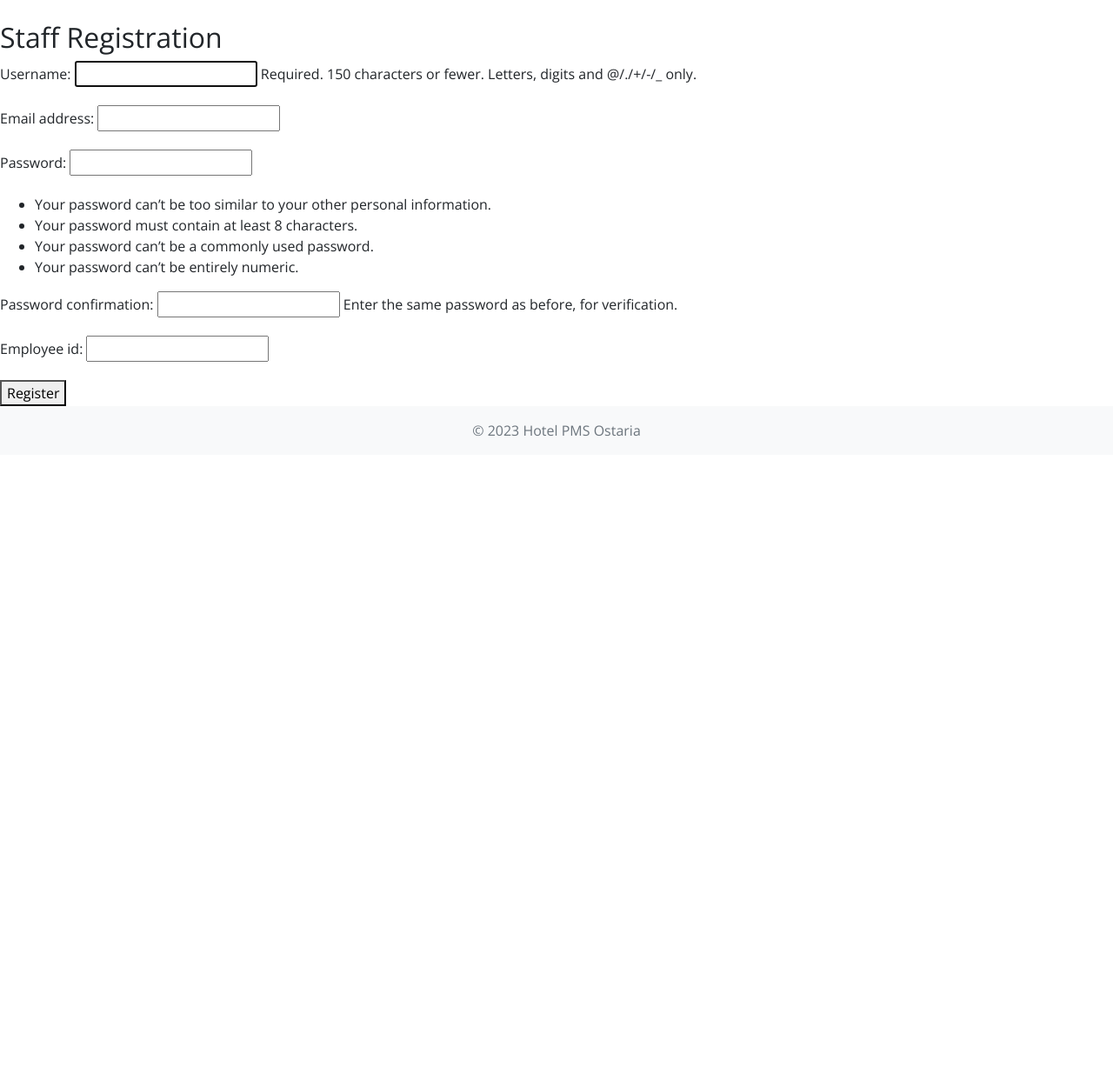
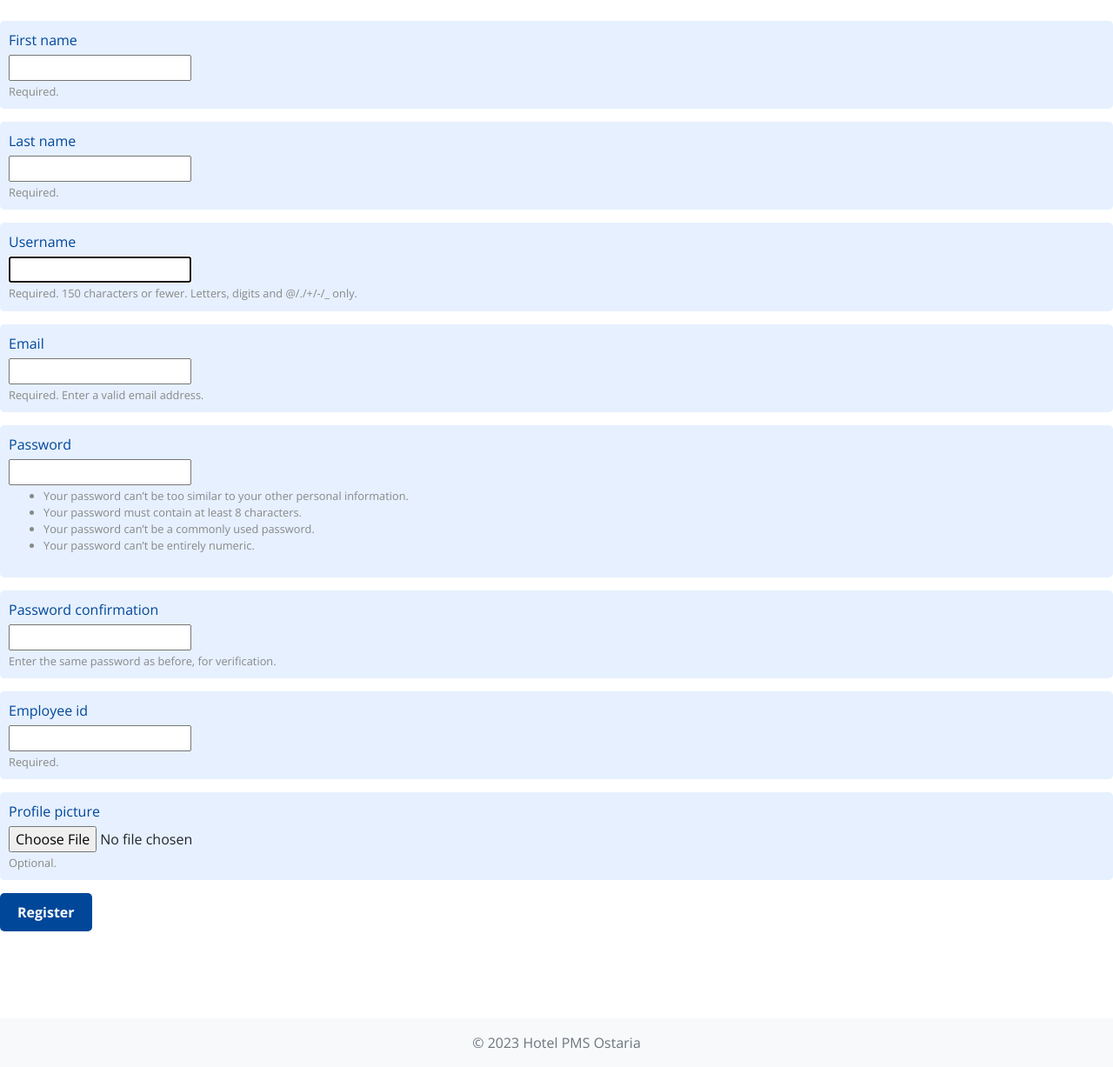
Before and after one commit to jagonzas/hotelPMS, a Django app: page /register/staff/ in a window 1280 px wide. Shown: the part 160-1387 px from the top of the page at 87% size. Before the commit the page ends 662 px from the top, so only its background shows below. Run offline with Django 4.2, Linux system fonts and the light colour scheme; some libraries are stand-ins or nearby versions.

Commit message:
fixed up register page for employees as well

```diff
--- a/hotel_pms/forms.py
+++ b/hotel_pms/forms.py
@@ -2,7 +2,7 @@ from django import forms
 from django.core.exceptions import ValidationError
 from django.contrib.auth.forms import UserCreationForm
 from django.contrib.auth.models import User
-from .models import Room, Customer, Booking, BookingCharge
+from .models import Room, Customer, Booking, BookingCharge, Employees
 
 
 class CustomerRegisterForm(UserCreationForm):
@@ -29,14 +29,28 @@ class CustomerRegisterForm(UserCreationForm):
         return user
 
 
-
 class EmployeeRegisterForm(UserCreationForm):
-    employee_id = forms.CharField()
+    first_name = forms.CharField(max_length=30, required=True, help_text='Required.')
+    last_name = forms.CharField(max_length=30, required=True, help_text='Required.')
+    email = forms.EmailField(max_length=254, help_text='Required. Enter a valid email address.')
+    employee_id = forms.CharField(max_length=50, required=True, help_text='Required.')
+    profile_picture = forms.ImageField(required=False, help_text='Optional.')
 
     class Meta:
         model = User
-        fields = ['username', 'email', 'password1', 'password2', 'employee_id']
+        fields = ['first_name', 'last_name', 'username', 'email', 'password1', 'password2', 'employee_id', 'profile_picture']
 
+    def save(self, commit=True):
+        user = super().save(commit=False)
+        user.first_name = self.cleaned_data['first_name']
+        user.last_name = self.cleaned_data['last_name']
+        if commit:
+            user.save()
+
+        employee_profile = Employees(user=user, employee_id=self.cleaned_data['employee_id'], profile_picture=self.cleaned_data['profile_picture'])
+        employee_profile.save()
+
+        return user
 
 class RoomForm(forms.ModelForm):
     class Meta:
--- a/hotel_pms/templates/hotel_pms/register_staff.html
+++ b/hotel_pms/templates/hotel_pms/register_staff.html
@@ -1,10 +1,61 @@
 {% extends "hotel_pms/index.html" %}
 
 {% block content %}
-  <h2>Staff Registration</h2>
-  <form method="POST">
-    {% csrf_token %}
-    {{ form.as_p }}
-    <button type="submit">Register</button>
-  </form>
+<style>
+.field-container {
+    margin-bottom: 15px;
+    padding: 10px;
+    border-radius: 5px;
+    background-color: #e6f0ff;
+}
+
+.field-container label {
+    display: block;
+    margin-bottom: 5px;
+    color: #004799;
+}
+
+.field-container .help {
+    display: block;
+    margin-top: 3px;
+    font-size: 0.8em;
+    color: #888;
+}
+
+.register-container {
+    padding-bottom: 100px;
+}
+
+.register-button {
+    background-color: #004799;
+    color: #FFF;
+    padding: 10px 20px;
+    border: none;
+    border-radius: 5px;
+    cursor: pointer;
+    font-weight: bold;
+    transition: background-color 0.3s;
+}
+
+.register-button:hover {
+    background-color: #003366;
+}
+</style>
+
+<div class="register-container">
+    <form method="POST" enctype="multipart/form-data">
+        {% csrf_token %}
+        {% for field in form %}
+        <div class="field-container">
+            <label for="{{ field.id_for_label }}">{{ field.label }}</label>
+            {{ field }}
+            {% if field.help_text %}
+            <small class="help">{{ field.help_text }}</small>
+            {% endif %}
+        </div>
+        {% endfor %}
+        <button class="register-button" type="submit">Register</button>
+    </form>
+</div>
+
 {% endblock %}
```
